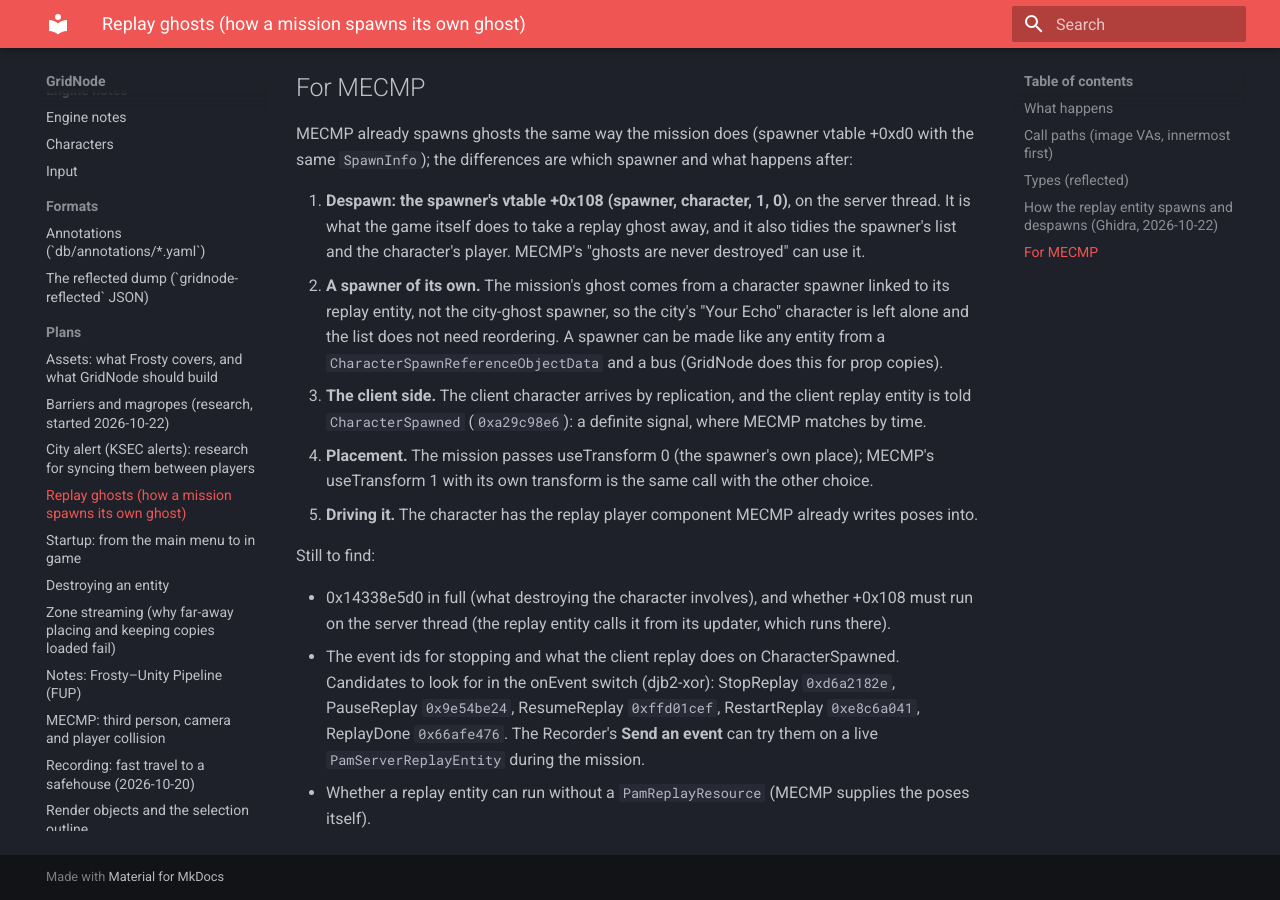
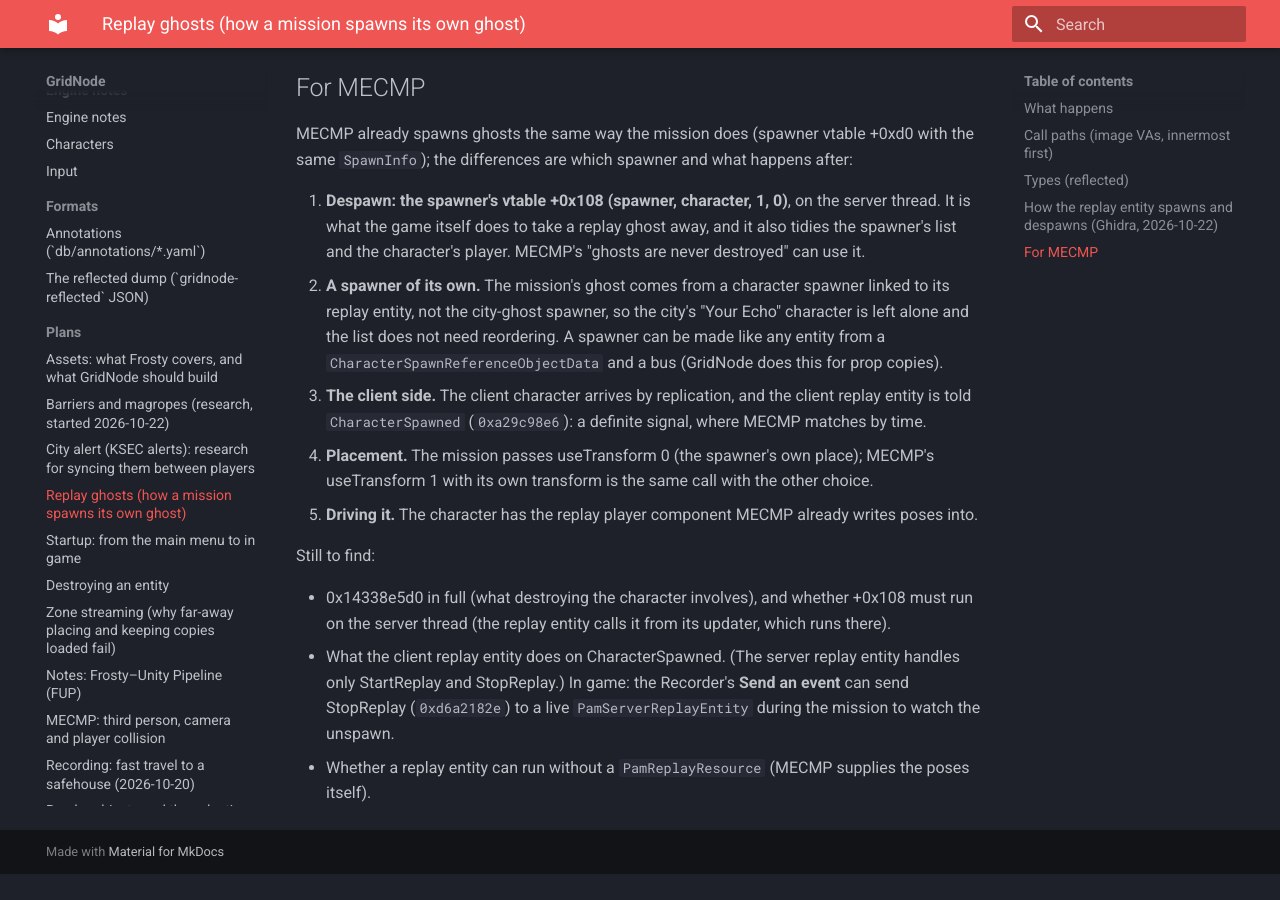
Before and after one commit to CodeNameMeteor/Gridnode, an MkDocs documentation site: the page built from docs/research/replay-ghosts.md, in a window 1280 px wide and 900 px high, scrolled down 2843 px. Built offline with MkDocs 1.6.1 and Material for MkDocs 9.7.7, drawn with Linux system fonts in a browser that asks for light colours; after the commit the page ends 3717 px from its top, so only the background shows below that.

Commit message:
Research: replay ghosts: open questions updated
Co-Authored-By: Claude Opus 5.5 <noreply@anthropic.com>
Claude-Session: https://claude.ai/code/session_01X97trTFwBYSWSAqPh89wb1

```diff
--- a/docs/research/replay-ghosts.md
+++ b/docs/research/replay-ghosts.md
@@ -102,8 +102,7 @@ Still to find:
 
 - 0x14338e5d0 in full (what destroying the character involves), and whether +0x108 must run on the
   server thread (the replay entity calls it from its updater, which runs there).
-- The event ids for stopping and what the client replay does on CharacterSpawned. Candidates to
-  look for in the onEvent switch (djb2-xor): StopReplay `0xd6a2182e`, PauseReplay `0x9e54be24`,
-  ResumeReplay `0xffd01cef`, RestartReplay `0xe8c6a041`, ReplayDone `0x66afe476`. The Recorder's
-  **Send an event** can try them on a live `PamServerReplayEntity` during the mission.
+- What the client replay entity does on CharacterSpawned. (The server replay entity handles only
+  StartReplay and StopReplay.) In game: the Recorder's **Send an event** can send StopReplay
+  (`0xd6a2182e`) to a live `PamServerReplayEntity` during the mission to watch the unspawn.
 - Whether a replay entity can run without a `PamReplayResource` (MECMP supplies the poses itself).
```
